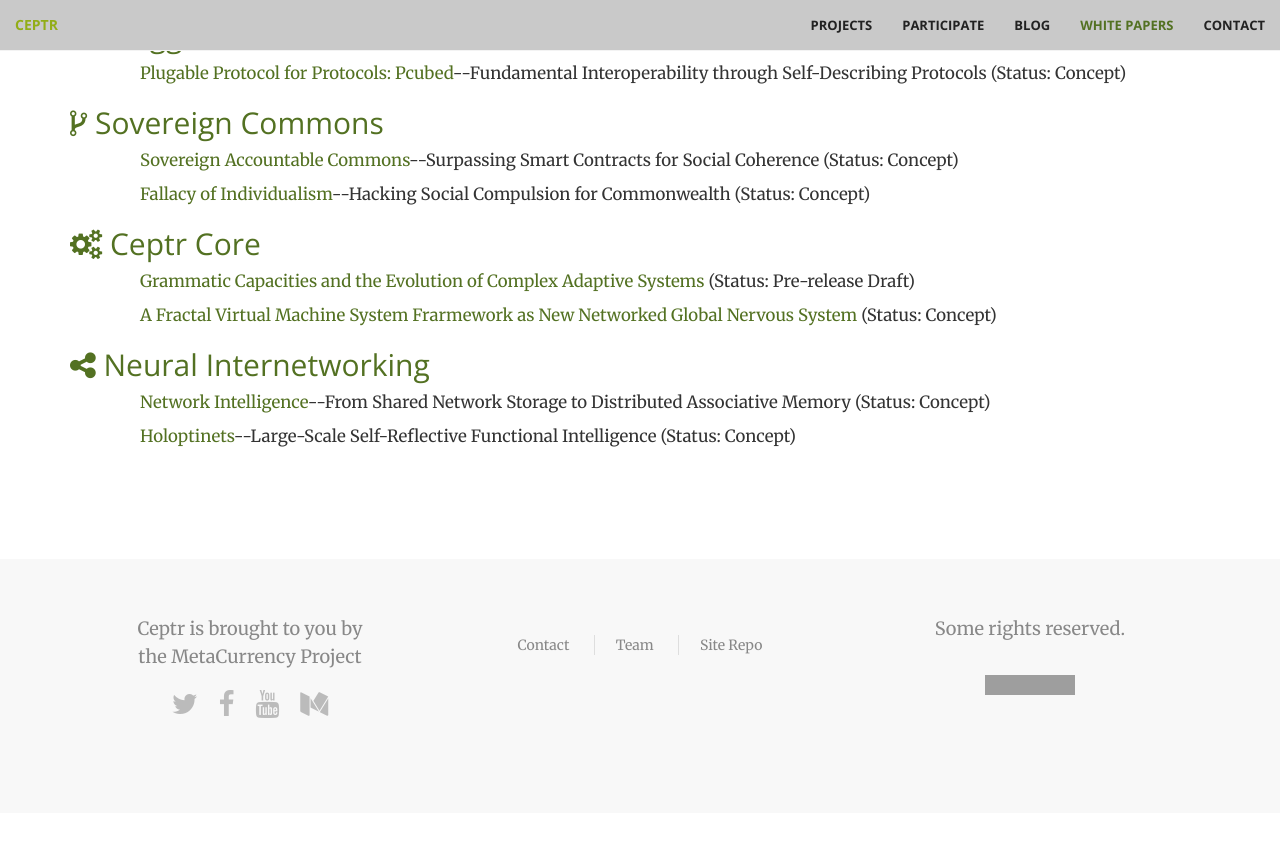
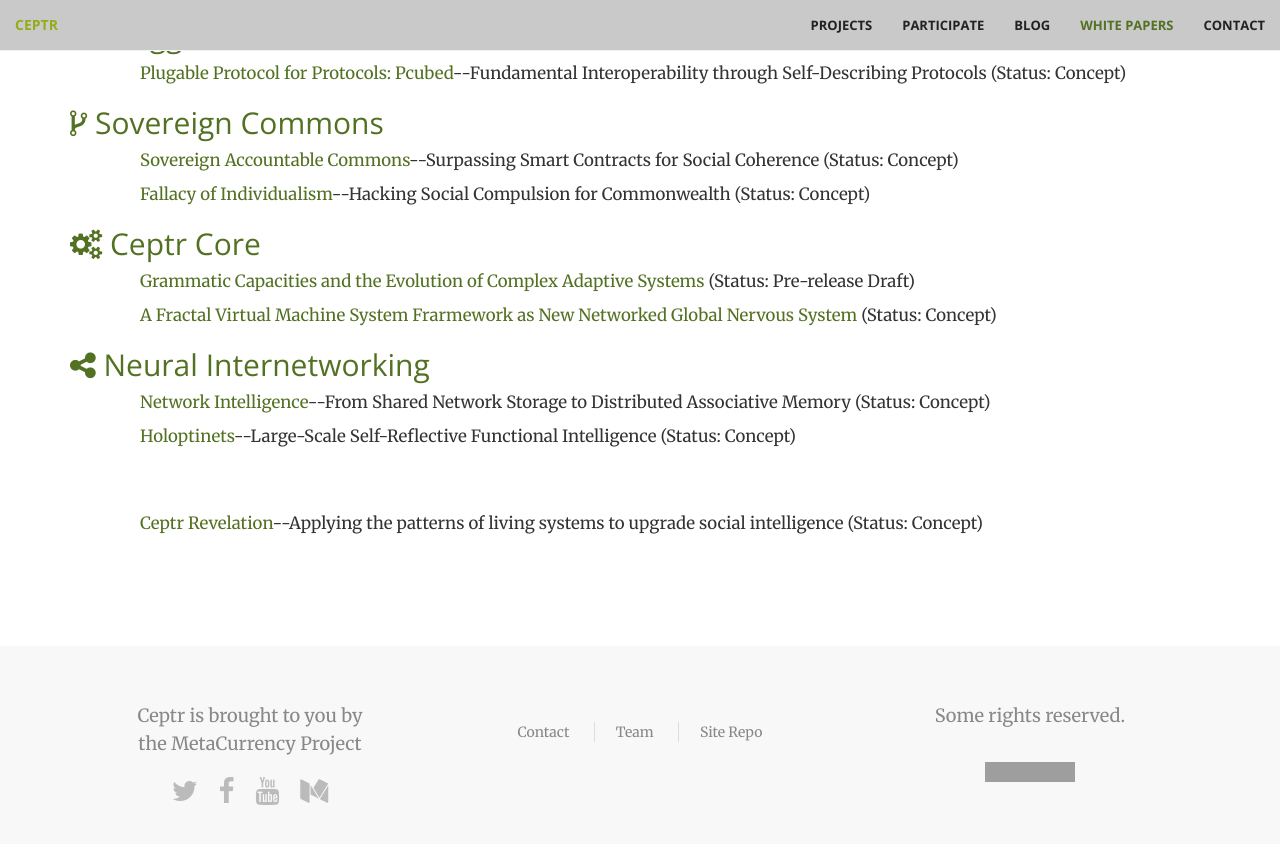
Before and after one commit to metacurrency/ceptr-org, a Jekyll site: the page built from whitepapers.html, in a window 1280 px wide and 900 px high, scrolled down 610 px. Shown: the top 844 px of the window. Built offline with Jekyll 4.4.1, drawn with Linux system fonts in a browser that asks for light colours; before the commit the page ends 1423 px from its top, so only the background shows below that; grey boxes are pictures that could not be loaded.

Commit message:
updated format for revelation.md

```diff
--- a/_whitepapers/revelation.md
+++ b/_whitepapers/revelation.md
@@ -1,6 +1,20 @@
-# Revelation Doc Re-write
+---
+layout: whitepaper
+status: Concept
+title: "Ceptr Revelation"
+sub-title: Applying the patterns of living systems to upgrade social intelligence
+slug: revelation
+project: ceptr
+authors:
+    "Arthur Brock": artbrock.com
+    "Eric Harris-Braun": eric.harris-braun.com
+excerpt: ""
+tags:
+- Whitepaper
+comments: []
+---
 
-The Ceptr Revelation
+# The Ceptr Revelation
 This document is our first attempt to share Ceptr and its underlying design principles. Since Ceptr is so ambitious in scope with many unusual approaches, it is difficult to pack it all into one document which will make sense to everyone. We’re going to try to keep things in a non-academic/informal voice and we’ll be switching between high-level overviews, and low-level overviews and link to supporting articles for technical details.
 This document is meant for builders and seekers of tools for enhancing collaboration on all scales -- people seeking to upgrade our collective intelligence. We hope it will help you find out whether these are the  right tools for your needs, and if they are, provide ways you can help improve the tools or implement your own solutions with them.
 The first sections give context of why and how we built Ceptr. Feel free to jump straight to the what section if you want to dive straight into the nitty-gritty.
```
